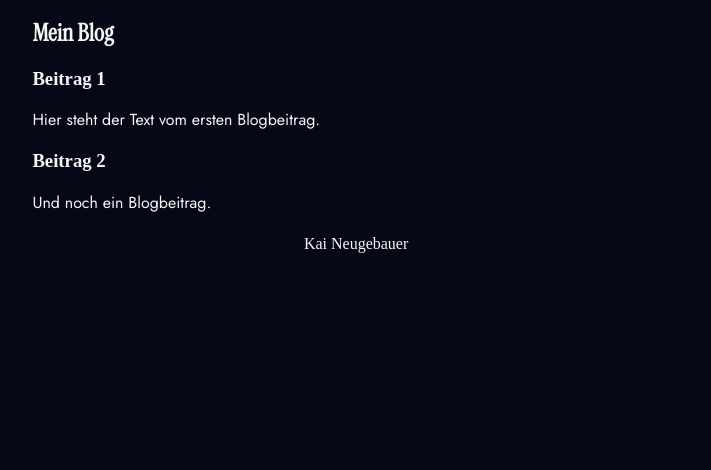
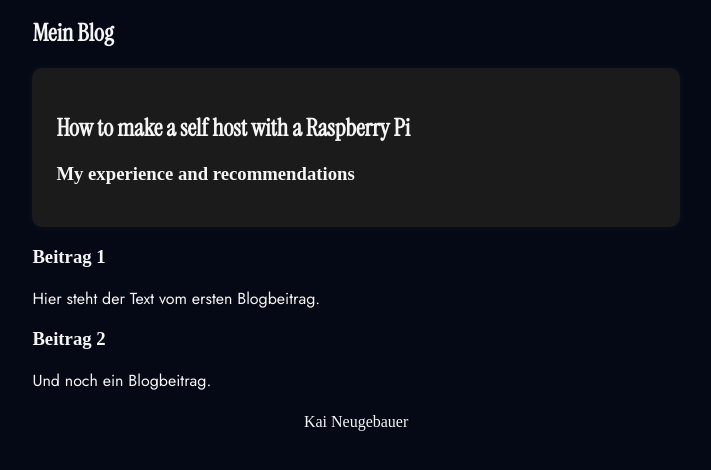
Before and after one commit to kaineug/kaineugWebsite, a plain HTML site: page html/blog.html in a window 1280 px wide. Shown: the part 172-642 px from the top of the page, without its empty margins (181-892 px from the left). Drawn offline with Linux system fonts and the light colour scheme.

Commit message:
Blog post UI

```diff
--- a/html/blog.html
+++ b/html/blog.html
@@ -5,27 +5,51 @@
         <meta name="viewport" content="width=device-width, initial-scale=1" />
         <title>Blog – Kai Neugebauer</title>
         <link rel="stylesheet" href="../styles/main.css" />
-  <link rel="icon" type="image/x-icon" href="../media/favicon_io/favicon.ico" />
+        <link rel="stylesheet" href="../styles/blog.css" />
+        <link
+            rel="icon"
+            type="image/x-icon"
+            href="../media/favicon_io/favicon.ico"
+        />
     </head>
     <body>
         <div class="startdiv">
             <div class="navigation">
                 <h1><a href="../index.html">Kai Neugebauer</a></h1>
 
-      <button id="nav-toggle" class="nav-toggle" aria-expanded="false"
-              aria-controls="main-nav" aria-label="Navigation öffnen / schließen">
+                <button
+                    id="nav-toggle"
+                    class="nav-toggle"
+                    aria-expanded="false"
+                    aria-controls="main-nav"
+                    aria-label="Navigation öffnen / schließen"
+                >
                     <span class="hamburger" aria-hidden="true"></span>
                 </button>
 
                 <nav id="main-nav" class="main-nav">
                     <ul>
                         <li><a href="projects.html">Erfahrung</a></li>
-          <li><a style="color: steelblue; text-decoration: steelblue wavy underline;" href="blog.html">Blog</a></li>
+                        <li>
+                            <a
+                                style="
+                                    color: steelblue;
+                                    text-decoration: steelblue wavy underline;
+                                "
+                                href="blog.html"
+                                >Blog</a
+                            >
+                        </li>
                     </ul>
                 </nav>
             </div>
 
             <h2>Mein Blog</h2>
+
+            <div class="blog-post">
+                <h2>How to make a self host with a Raspberry Pi</h2>
+                <h3>My experience and recommendations</h3>
+            </div>
 
             <article>
                 <h3>Beitrag 1</h3>
--- /dev/null
+++ b/styles/blog.css
@@ -0,0 +1,7 @@
+body .blog-post {
+    background-color: #1b1b1b;
+    border-radius: 10px;
+    padding: 1.5rem;
+    box-shadow: 0 0 10px rgba(255, 255, 255, 0.05);
+    transition: transform 0.2s ease, box-shadow 0.2s ease;
+}
```
Lines whose indentation alone changed are shown as unchanged.
